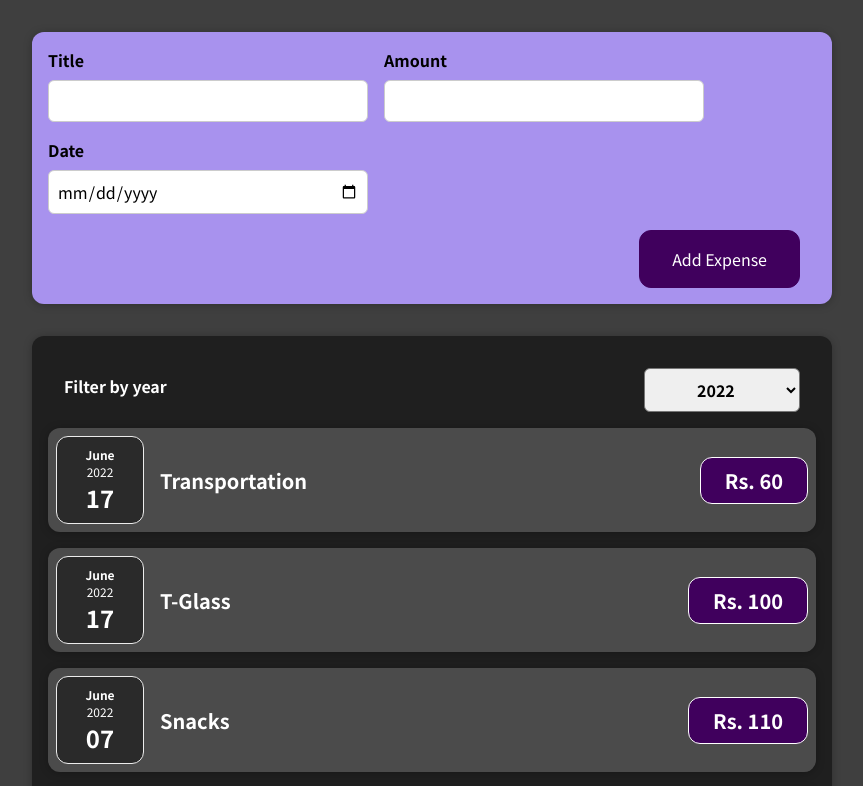
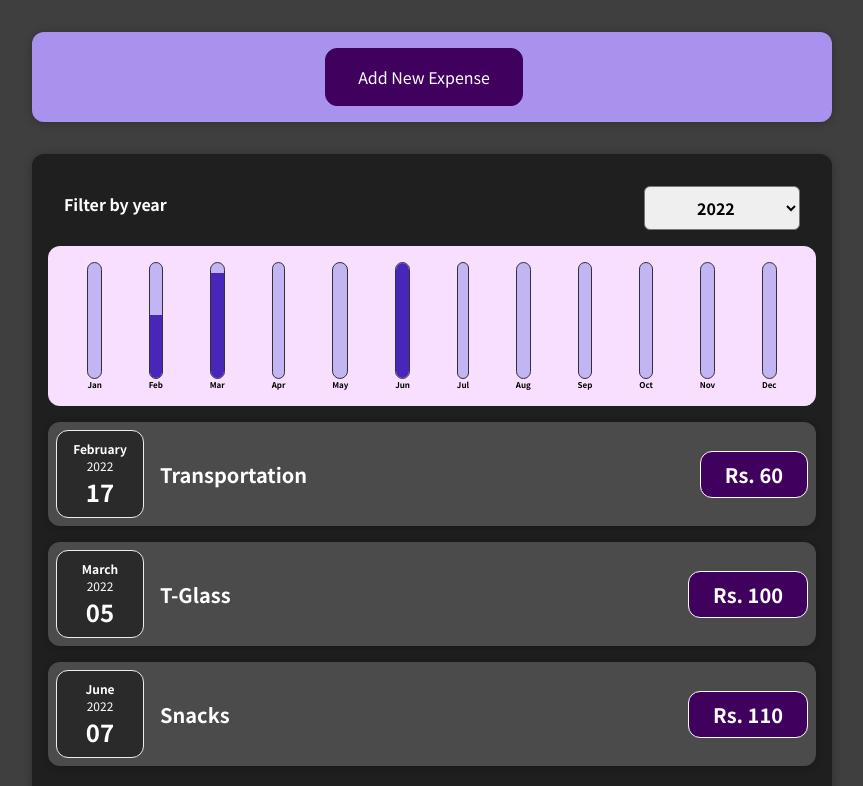
Before and after one commit to Swarnim55/React-Expense-Tracker, a React (Create React App) app: page / in a window 1280 px wide. Shown: the top 786 px of the page, without its empty margins (208-1071 px from the left). Built offline with nearby package versions, Linux system fonts and the light colour scheme.

Commit message:
added chart and datapoints

```diff
--- a/src/App.js
+++ b/src/App.js
@@ -3,12 +3,12 @@ import Expenses from "./components/Expenses/Expenses";
 import NewExpense from "./components/NewExpense/NewExpense";
 
 const DUMMY_EXPENSES = [
-  { id: 1, title: "Transportation", amount: 60, date: new Date(2022, 5, 17) },
-  { id: 2, title: "T-Glass", amount: 100, date: new Date(2022, 5, 17) },
+  { id: 1, title: "Transportation", amount: 60, date: new Date(2022, 1, 17) },
+  { id: 2, title: "T-Glass", amount: 100, date: new Date(2022, 2, 5) },
   { id: 3, title: "Snacks", amount: 110, date: new Date(2022, 5, 7) },
-  { id: 4, title: "T-Glass", amount: 150, date: new Date(2022, 5, 17) },
-  { id: 5, title: "Momo", amount: 150, date: new Date(2022, 5, 17) },
-  { id: 6, title: "HairCut", amount: 200, date: new Date(2022, 5, 17) },
+
+  { id: 4, title: "Momo", amount: 150, date: new Date(2021, 10, 28) },
+  { id: 5, title: "HairCut", amount: 200, date: new Date(2021, 11, 17) },
 ];
 
 const App = () => {
--- /dev/null
+++ b/src/components/Chart/Chart.css
@@ -0,0 +1,9 @@
+.chart {
+  padding: 1rem;
+  border-radius: 12px;
+  background-color: #f8dfff;
+  text-align: center;
+  display: flex;
+  justify-content: space-around;
+  height: 10rem;
+}
--- /dev/null
+++ b/src/components/Chart/Chart.js
@@ -0,0 +1,22 @@
+import React from "react";
+import "./Chart.css";
+import ChartBar from "./ChartBar";
+
+const Chart = (props) => {
+  const dataPointValues = props.dataPoints.map((dataPoint) => dataPoint.value);
+  const totalMaximum = Math.max(...dataPointValues);
+  return (
+    <div className="chart">
+      {props.dataPoints.map((dataPoint) => (
+        <ChartBar
+          key={dataPoint.label}
+          value={dataPoint.value}
+          maxValue={totalMaximum}
+          label={dataPoint.label}
+        />
+      ))}
+    </div>
+  );
+};
+
+export default Chart;
--- /dev/null
+++ b/src/components/Chart/ChartBar.css
@@ -0,0 +1,30 @@
+.chart-bar {
+  height: 100%;
+  display: flex;
+  flex-direction: column;
+  align-items: center;
+}
+
+.chart-bar__inner {
+  height: 100%;
+  width: 100%;
+  border: 1px solid #313131;
+  border-radius: 12px;
+  background-color: #c3b4f3;
+  overflow: hidden;
+  display: flex;
+  flex-direction: column;
+  justify-content: flex-end;
+}
+
+.chart-bar__fill {
+  background-color: #4826b9;
+  width: 100%;
+  transition: all 0.3s ease-out;
+}
+
+.chart-bar__label {
+  font-weight: bold;
+  font-size: 0.5rem;
+  text-align: center;
+}
--- /dev/null
+++ b/src/components/Chart/ChartBar.js
@@ -0,0 +1,22 @@
+import React from "react";
+import "./ChartBar.css";
+
+const ChartBar = (props) => {
+  let barFillHeight = "0%";
+  if (props.maxValue > 0) {
+    barFillHeight = Math.round((props.value / props.maxValue) * 100) + "%";
+  }
+  return (
+    <div className="chart-bar">
+      <div className="chart-bar__inner">
+        <div
+          className="chart-bar__fill"
+          style={{ height: barFillHeight }}
+        ></div>
+      </div>
+      <div className="chart-bar__label">{props.label}</div>
+    </div>
+  );
+};
+
+export default ChartBar;
--- a/src/components/Expenses/ExpenseItem.js
+++ b/src/components/Expenses/ExpenseItem.js
@@ -5,6 +5,7 @@ import "./ExpenseItem.css";
 
 const ExpenseItem = (props) => {
   return (
+    <li>
       <Card className="expense-item">
         <ExpenseDate date={props.date} />
         <div className="expense-item__description">
@@ -12,6 +13,7 @@ const ExpenseItem = (props) => {
           <div className="expense-item__price"> Rs. {props.amount}</div>
         </div>
       </Card>
+    </li>
   );
 };
 
--- a/src/components/Expenses/Expenses.js
+++ b/src/components/Expenses/Expenses.js
@@ -1,8 +1,9 @@
 import React, { useState } from "react";
 import Card from "../UI/Card";
 import ExpensesFilter from "./ExpensesFilter";
-import ExpenseItem from "./ExpenseItem";
 import "./Expenses.css";
+import ExpensesList from "./ExpensesList";
+import ExpensesChart from "./ExpensesChart";
 
 const Expenses = (props) => {
   const [filteredYear, setFilteredYear] = useState("2022");
@@ -21,14 +22,8 @@ const Expenses = (props) => {
           selected={filteredYear}
           onChangeFilter={filterChangeHandler}
         />
-        {filteredExpenses.map((expense) => (
-          <ExpenseItem
-            key={expense.id}
-            title={expense.title}
-            amount={expense.amount}
-            date={expense.date}
-          />
-        ))}
+        <ExpensesChart expenses={filteredExpenses} />
+        <ExpensesList items={filteredExpenses} />
       </Card>
     </div>
   );
--- /dev/null
+++ b/src/components/Expenses/ExpensesChart.js
@@ -0,0 +1,27 @@
+import React from "react";
+import Chart from "../Chart/Chart";
+
+const ExpensesChart = (props) => {
+  const chartDataPoints = [
+    { label: "Jan", value: 0 },
+    { label: "Feb", value: 0 },
+    { label: "Mar", value: 0 },
+    { label: "Apr", value: 0 },
+    { label: "May", value: 0 },
+    { label: "Jun", value: 0 },
+    { label: "Jul", value: 0 },
+    { label: "Aug", value: 0 },
+    { label: "Sep", value: 0 },
+    { label: "Oct", value: 0 },
+    { label: "Nov", value: 0 },
+    { label: "Dec", value: 0 },
+  ];
+
+  for (const expense of props.expenses) {
+    const expenseMonth = expense.date.getMonth();
+    chartDataPoints[expenseMonth].value += expense.amount;
+  }
+  return <Chart dataPoints={chartDataPoints} />;
+};
+
+export default ExpensesChart;
--- /dev/null
+++ b/src/components/Expenses/ExpensesList.css
@@ -0,0 +1,9 @@
+.expenses-list {
+  list-style: none;
+  padding: 0;
+}
+
+.expenses-list__fallback {
+  color: white;
+  text-align: center;
+}
--- /dev/null
+++ b/src/components/Expenses/ExpensesList.js
@@ -0,0 +1,23 @@
+import React from "react";
+import ExpenseItem from "./ExpenseItem";
+import "./ExpensesList.css";
+
+const ExpensesList = (props) => {
+  if (props.items.length === 0) {
+    return <h2 className="expenses-list__fallback">Found No Expenses.</h2>;
+  }
+  return (
+    <ul className="expenses-list">
+      {props.items.map((expense) => (
+        <ExpenseItem
+          key={expense.id}
+          title={expense.title}
+          amount={expense.amount}
+          date={expense.date}
+        />
+      ))}
+    </ul>
+  );
+};
+
+export default ExpensesList;
--- a/src/components/NewExpense/ExpenseForm.js
+++ b/src/components/NewExpense/ExpenseForm.js
@@ -19,7 +19,7 @@ const ExpenseForm = (props) => {
 
     const expenseData = {
       title: enteredTitle,
-      amount: enteredAmount,
+      amount: +enteredAmount,
       date: new Date(enteredDate),
     };
     props.onSaveExpenseData(expenseData);
@@ -61,6 +61,9 @@ const ExpenseForm = (props) => {
         </div>
       </div>
       <div className="new-expense__actions">
+        <button type="button" onClick={props.onCancel}>
+          Cancel
+        </button>
         <button type="submit">Add Expense</button>
       </div>
     </form>
--- a/src/components/NewExpense/NewExpense.js
+++ b/src/components/NewExpense/NewExpense.js
@@ -1,18 +1,37 @@
-import React from "react";
+import React, { useState } from "react";
 import ExpenseForm from "./ExpenseForm";
 import "./NewExpense.css";
 
 const NewExpense = (props) => {
+  const [isEditing, setIsEditing] = useState(false);
   const saveExpenseDataHandler = (enteredExpenseData) => {
     const expenseData = {
       ...enteredExpenseData,
       id: Math.random().toString(),
     };
     props.onAddExpense(expenseData);
+    setIsEditing(false);
+  };
+
+  const startEditingHandler = () => {
+    setIsEditing(true);
+  };
+
+  const stopEditingHandler = () => {
+    setIsEditing(false);
   };
   return (
     <div className="new-expense">
-      <ExpenseForm onSaveExpenseData={saveExpenseDataHandler} />
+      {!isEditing && (
+        <button onClick={startEditingHandler}>Add New Expense</button>
+      )}
+
+      {isEditing && (
+        <ExpenseForm
+          onSaveExpenseData={saveExpenseDataHandler}
+          onCancel={stopEditingHandler}
+        />
+      )}
     </div>
   );
 };
```
Also changed, not shown: 16 other files (tests, documents, lock files or other folders). Lines whose indentation alone changed are shown as unchanged.
